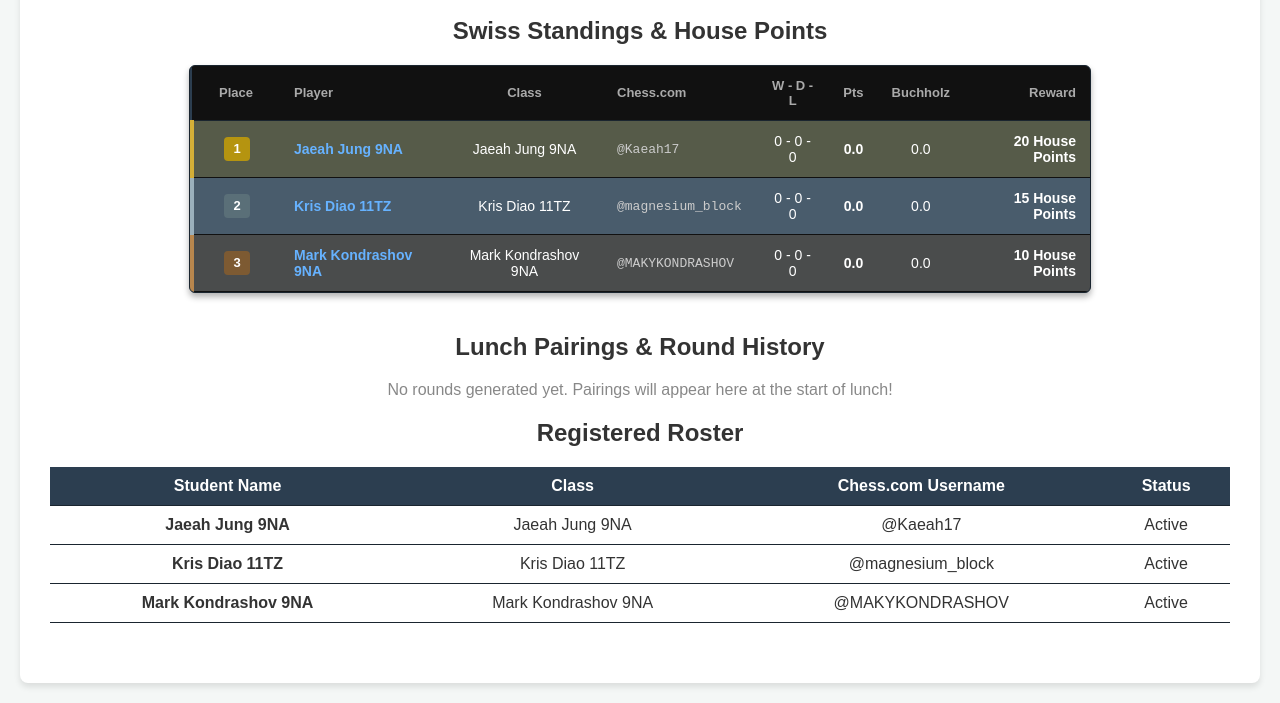
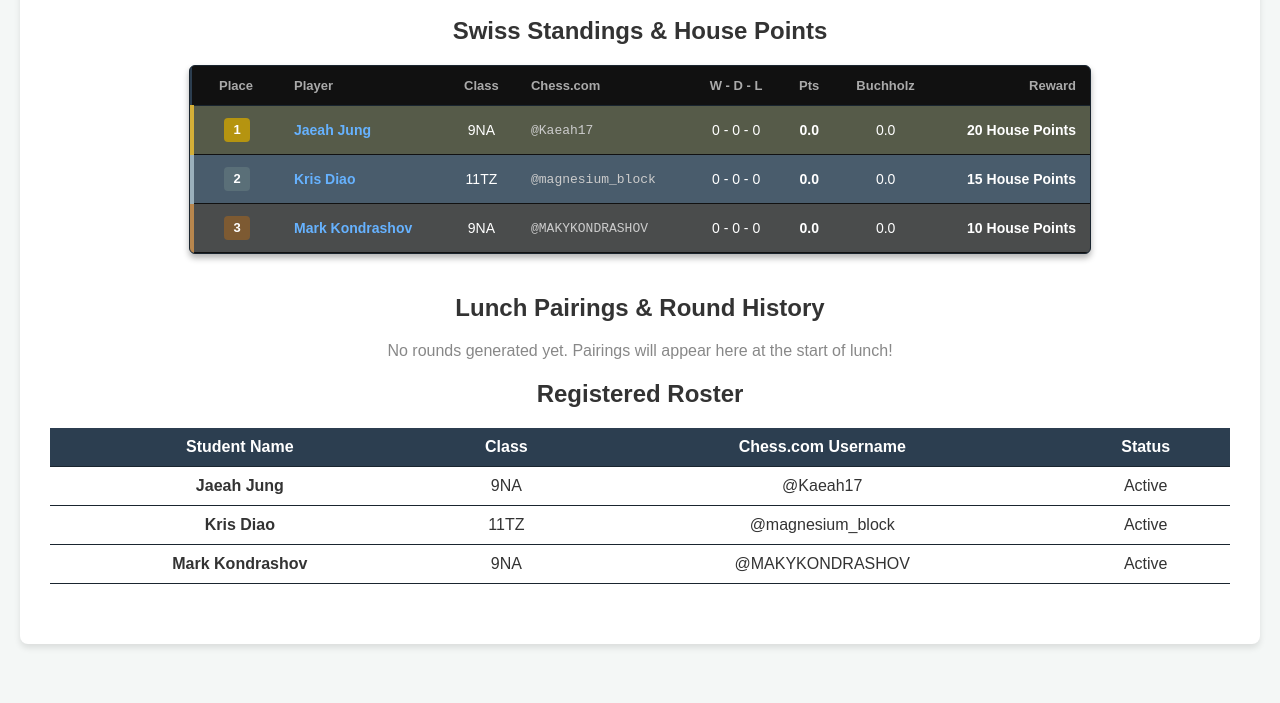
Before and after one commit to MrAtkin/BSN_Chess, a plain HTML site: page index.html in a window 1280 px wide. Shown: the part 110-813 px from the top of the page. Drawn offline with Linux system fonts and the light colour scheme.

Commit message:
Update Chess Swiss standings and pairings

```diff
--- a/index.html
+++ b/index.html
@@ -172,8 +172,8 @@
 
                 <tr class="lp-row-1">
                     <td class="col-center"><span class="place-badge badge-1">1</span></td>
-                    <td><span class="lp-player-name">Jaeah Jung 9NA</span></td>
-                    <td class="col-center">Jaeah Jung 9NA</td>
+                    <td><span class="lp-player-name">Jaeah Jung</span></td>
+                    <td class="col-center">9NA</td>
                     <td><span class="lp-username">@Kaeah17</span></td>
                     <td class="col-center">0 - 0 - 0</td>
                     <td class="col-center"><strong>0.0</strong></td>
@@ -183,8 +183,8 @@
 
                 <tr class="lp-row-2">
                     <td class="col-center"><span class="place-badge badge-2">2</span></td>
-                    <td><span class="lp-player-name">Kris Diao 11TZ</span></td>
-                    <td class="col-center">Kris Diao 11TZ</td>
+                    <td><span class="lp-player-name">Kris Diao</span></td>
+                    <td class="col-center">11TZ</td>
                     <td><span class="lp-username">@magnesium_block</span></td>
                     <td class="col-center">0 - 0 - 0</td>
                     <td class="col-center"><strong>0.0</strong></td>
@@ -194,12 +194,12 @@
 
                 <tr class="lp-row-3">
                     <td class="col-center"><span class="place-badge badge-3">3</span></td>
-                    <td><span class="lp-player-name">Mark Kondrashov 9NA</span></td>
-                    <td class="col-center">Mark Kondrashov 9NA</td>
+                    <td><span class="lp-player-name">Mark Kondrashov</span></td>
+                    <td class="col-center">9NA</td>
                     <td><span class="lp-username">@MAKYKONDRASHOV</span></td>
                     <td class="col-center">0 - 0 - 0</td>
                     <td class="col-center"><strong>0.0</strong></td>
                     <td class="col-center">0.0</td>
                     <td class="col-pts">10 House Points</td>
                 </tr>
-            </tbody></table></div><h2>Lunch Pairings &amp; Round History</h2><p style="text-align: center; color: #888;">No rounds generated yet. Pairings will appear here at the start of lunch!</p><h2>Registered Roster</h2><table><tr><th>Student Name</th><th>Class</th><th>Chess.com Username</th><th>Status</th></tr><tr><td><strong>Jaeah Jung 9NA</strong></td><td>Jaeah Jung 9NA</td><td>@Kaeah17</td><td>Active</td></tr><tr><td><strong>Kris Diao 11TZ</strong></td><td>Kris Diao 11TZ</td><td>@magnesium_block</td><td>Active</td></tr><tr><td><strong>Mark Kondrashov 9NA</strong></td><td>Mark Kondrashov 9NA</td><td>@MAKYKONDRASHOV</td><td>Active</td></tr></table></div></div></body></html>
+            </tbody></table></div><h2>Lunch Pairings &amp; Round History</h2><p style="text-align: center; color: #888;">No rounds generated yet. Pairings will appear here at the start of lunch!</p><h2>Registered Roster</h2><table><tr><th>Student Name</th><th>Class</th><th>Chess.com Username</th><th>Status</th></tr><tr><td><strong>Jaeah Jung</strong></td><td>9NA</td><td>@Kaeah17</td><td>Active</td></tr><tr><td><strong>Kris Diao</strong></td><td>11TZ</td><td>@magnesium_block</td><td>Active</td></tr><tr><td><strong>Mark Kondrashov</strong></td><td>9NA</td><td>@MAKYKONDRASHOV</td><td>Active</td></tr></table></div></div></body></html>
```
